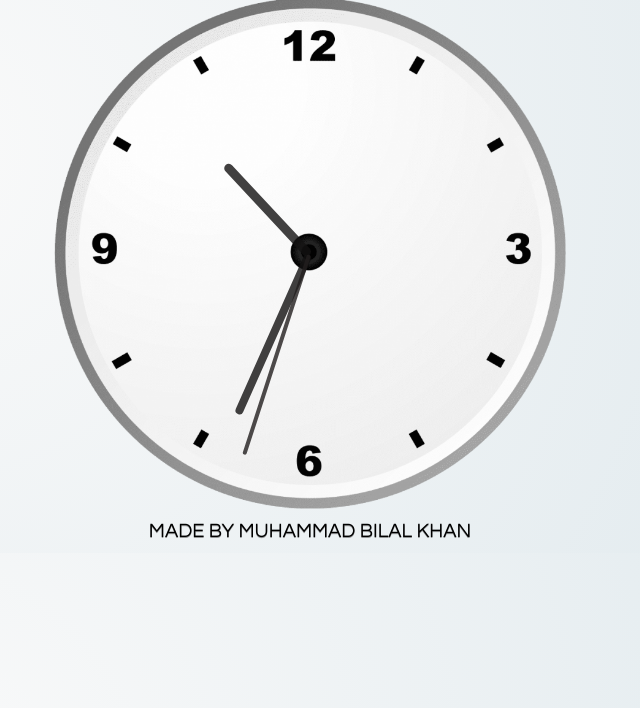
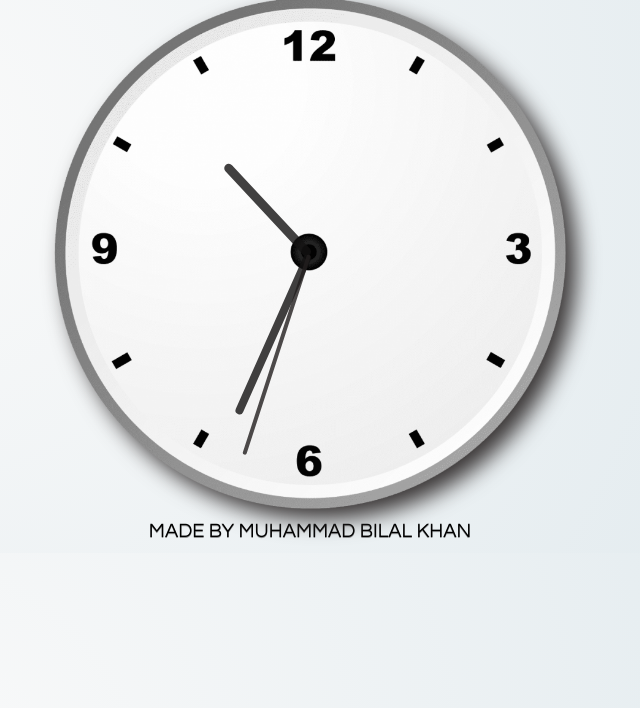
Before and after one commit to KhanSahab-0000/Analog-Clock, a plain HTML site: page index.html in a window 1280 px wide. Shown: the part 92-800 px from the top of the page, without its empty margins (330-970 px from the left). Drawn offline with Linux system fonts and the light colour scheme.

Commit message:
Update style.css

```diff
--- a/style.css
+++ b/style.css
@@ -24,6 +24,7 @@ body {
     height: 40vw;
     width: 40vw;
     background-image: url(clock.png);
+    filter: drop-shadow(0.7rem 0.7rem 0.7rem rgb(57, 53, 53));
     background-repeat: no-repeat;
     background-size: 100%;
     margin: auto;
```
